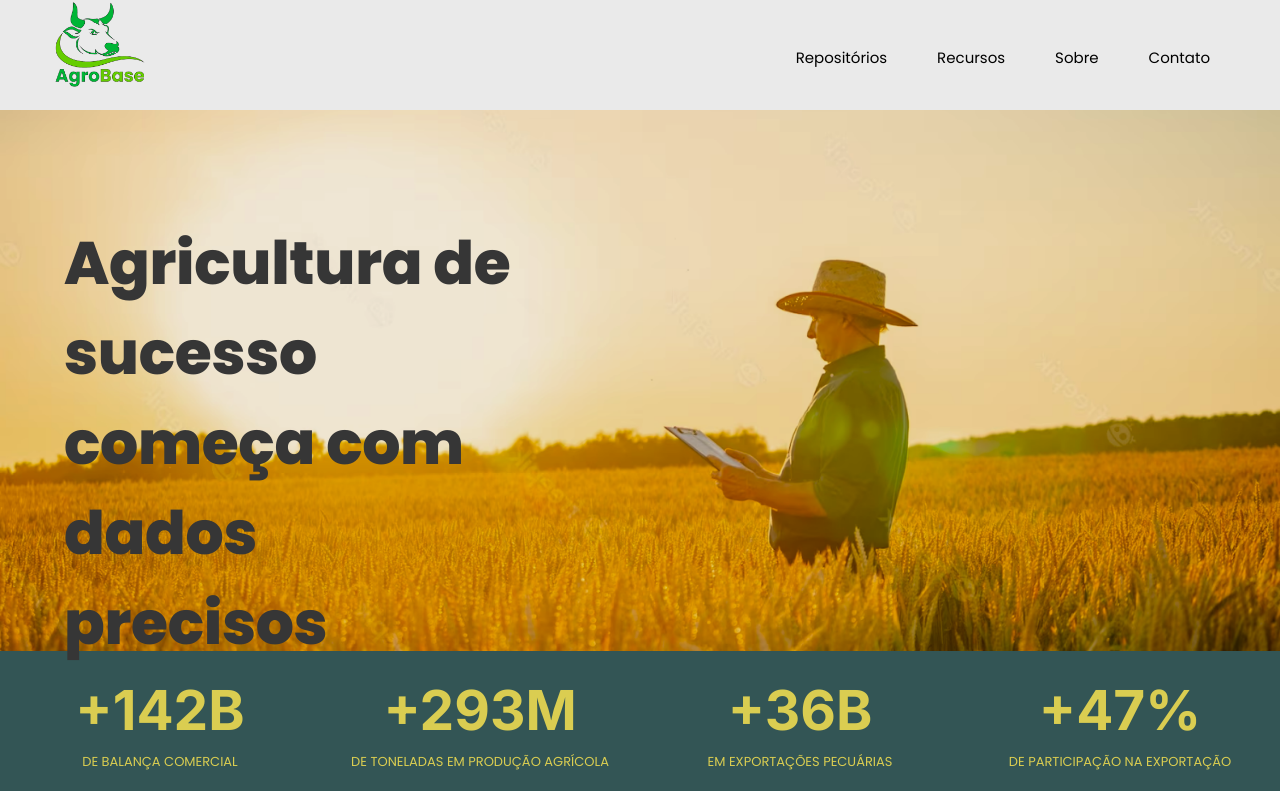
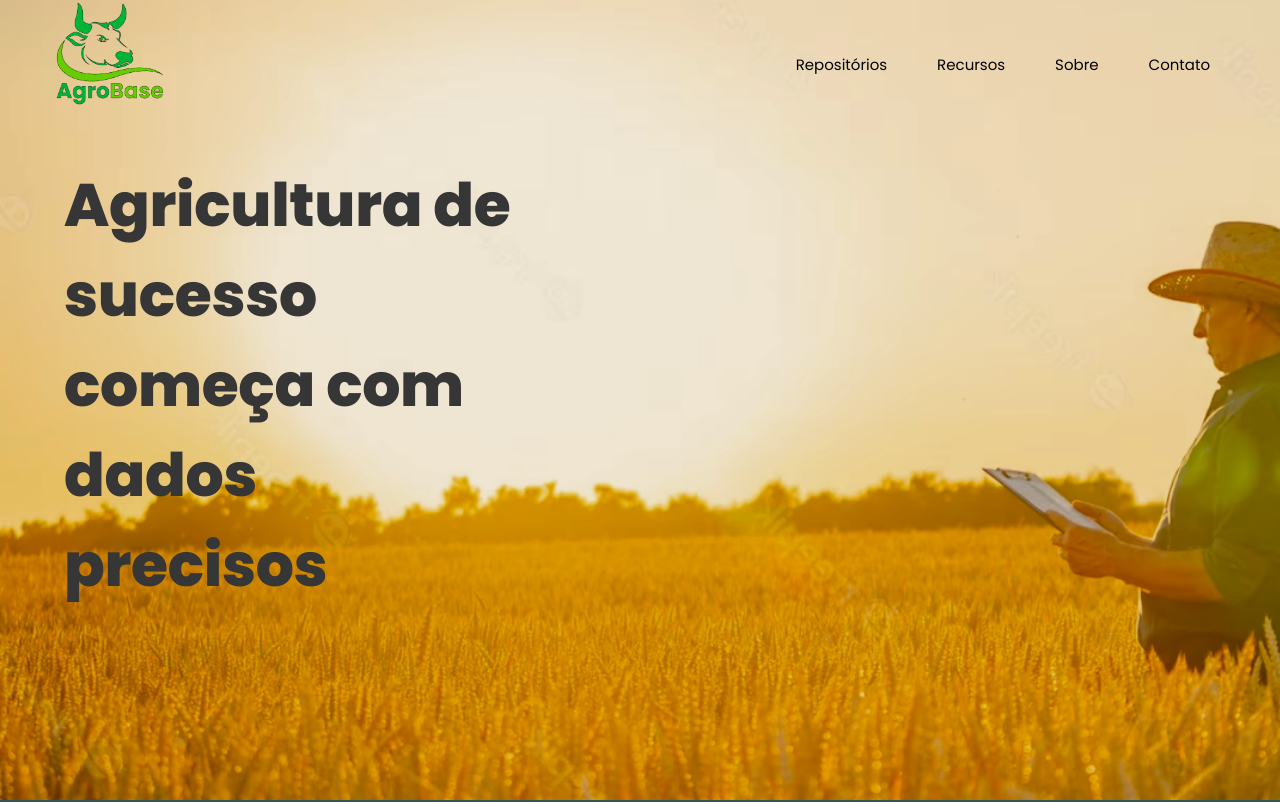
Before and after one commit to fga-eps-mds/2023.1-DAB, an Angular app in the folder frontend/: page / in a window 1280 px wide. Shown: the top 802 px of the page. Built offline with nearby package versions, Linux system fonts and the light colour scheme.

Commit message:
arrumei o header da home page

```diff
--- a/frontend/src/app/pages/home-page/home-page.component.html
+++ b/frontend/src/app/pages/home-page/home-page.component.html
@@ -1,7 +1,17 @@
-<app-header></app-header>
+
 <div class="banner">
-    <img src="../../../assets/BA.png" alt="Banner">
-    <p class="banner-text">Agricultura de<br>sucesso<br>começa com<br>dados<br>precisos</p>
+  <nav>
+    <a href="#"><img class = "logo" src = "./assets/logomarca.png"></a>
+
+       <ul class="nav-itens">
+           <li class="link"><a href="https://github.com/fga-eps-mds/2023.1-DAB" target="_blank">Repositórios</a> </li>
+           <li><a href="#">Recursos</a></li>
+           <li><a href="#">Sobre</a></li>
+           <li><a href="#">Contato</a></li>
+       </ul>
+   </nav>
+
+  <p class="banner-text">Agricultura de<br>sucesso<br>começa com<br>dados<br>precisos</p>
 </div>
 
 <div class="green-bar">
--- a/frontend/src/app/pages/home-page/home-page.component.scss
+++ b/frontend/src/app/pages/home-page/home-page.component.scss
@@ -1,25 +1,68 @@
 @import url('https://fonts.googleapis.com/css?family=Inter:400,600,700');
 @import url('https://fonts.googleapis.com/css?family=Poppins:400,600,800');
 
+
+
+.banner nav{
+  display: flex;
+  align-items: center;
+  justify-content: space-between;
+
+
+  .nav-itens>li>a:hover{
+    color: #00B536;
+  }
+
+  .nav-itens{
+    list-style: none;
+    display: flex;
+    right: 70px;
+    position: absolute;
+    display: flex;
+    align-items: center;
+    margin-top: 20px;
+  }
+
+  .nav-itens>li>a{
+    font-family: 'Poppins', sans-serif;
+    font-weight: 400;
+    font-style: normal;
+    line-height: 30px;
+    color: #000;
+    text-decoration: none;
+    font-size:  15px;
+    padding-left: 50px;
+    right: 40px;
+  }
+
+  .logo{
+    position: relative;
+    left: 50px;
+    top: 50%;
+    height: auto;
+    width: 120px;
+  }
+
+}
+
+
 .banner {
+    content: "";
+    position: relative;
     width: 100%;
     margin-bottom: 0;
-    position:relative;
-    display: flex;
     flex-direction: column;
+    background-size: cover;
+    background-image: url('../../../assets/BA.png');
+    width: 100%;
+    height: 800PX;
+}
 
-    z-index: 0;
-    background-color: #335555;
-    img {
-      width: 100%;
-      height: auto;
-    }
   .banner-text{
     font-family: 'Poppins';
     position: absolute;
     top:20%;
     left:5%;
-      z-index:0;
     font-style: normal;
     font-weight: 800;
     font-size: 60px;
@@ -27,11 +70,7 @@
     align-items: center;
     letter-spacing: -0.005em;
     color: #363636;
-
   }
-  }
-
-
 
 .green-bar {
   height: 140px;
```
Lines whose indentation alone changed are shown as unchanged.
